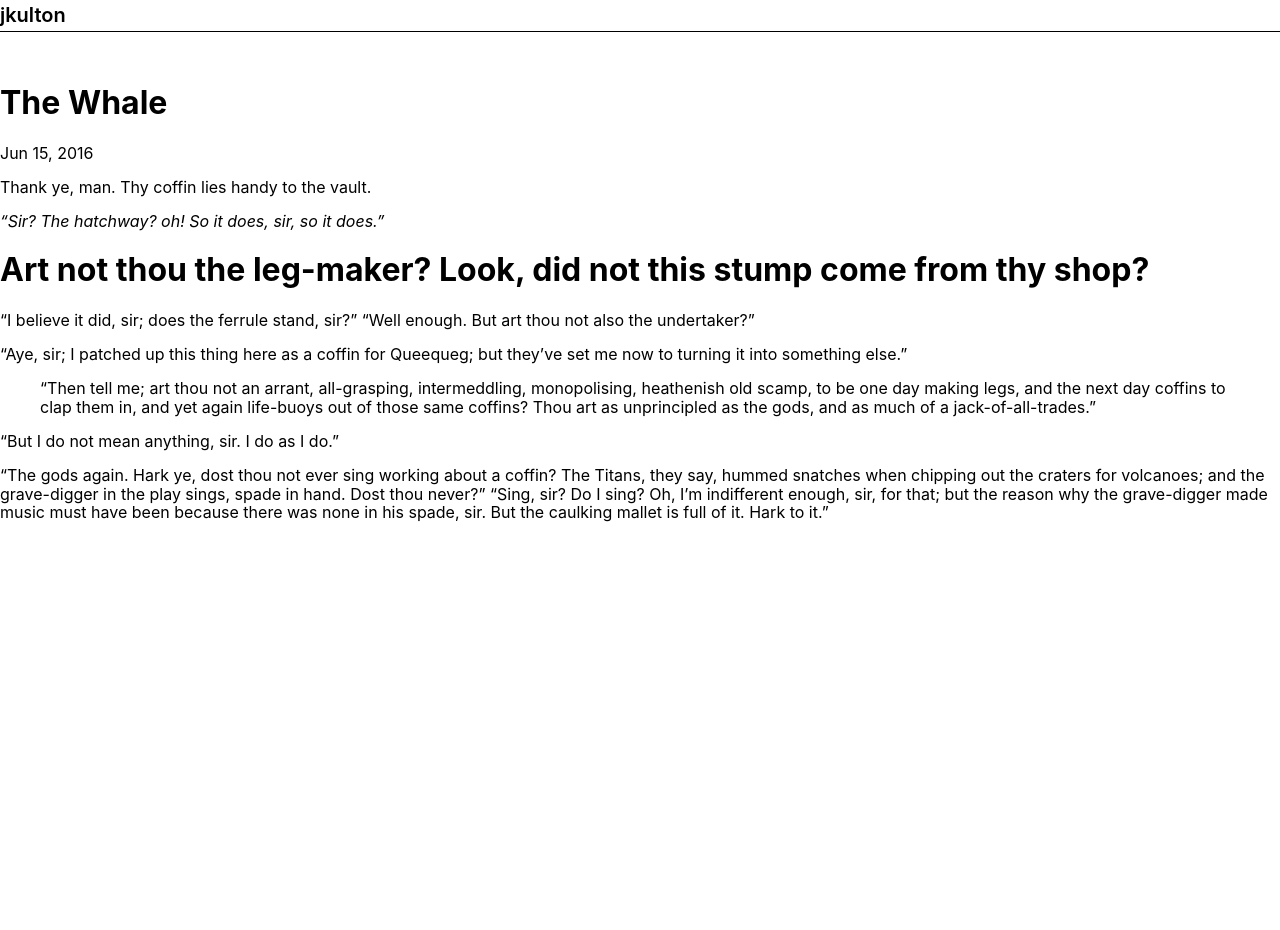
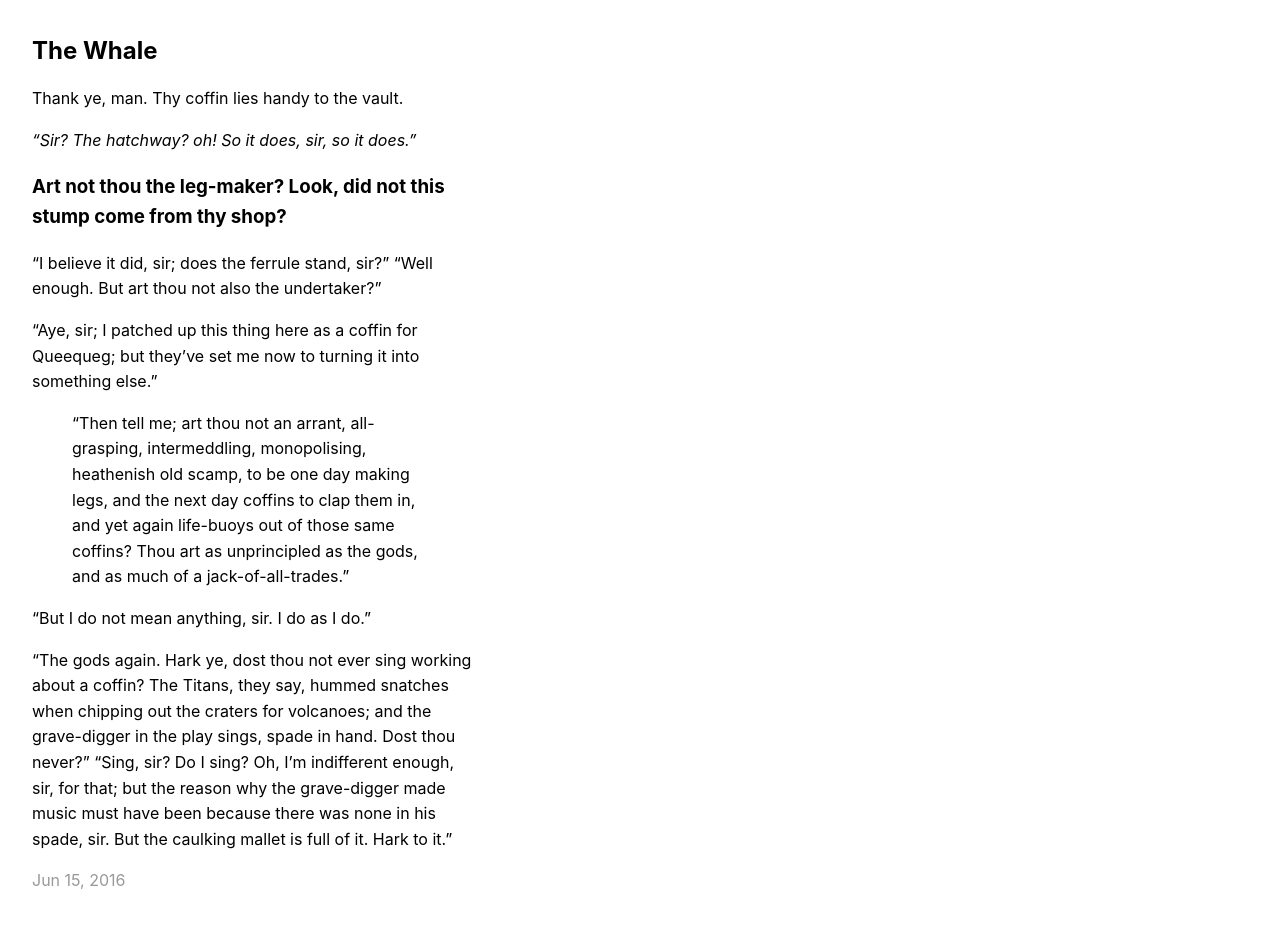
Before and after one commit to jkulton/jkulton.github.io, a Jekyll site: the page built from _posts/2016-06-15-the-whale.md, in a window 1280 px wide. Built offline with Jekyll 4.4.1, drawn with Linux system fonts in a browser that asks for light colours; before the commit the page ends 900 px from its top, so only the background shows below that.

Commit message:
update post styles

```diff
--- a/_layouts/default.html
+++ b/_layouts/default.html
@@ -4,9 +4,7 @@
   {% include head.html %}
 
   <body>
-
-        {{ content }}
-
+    {{ content }}
   </body>
 
 </html>
--- a/_layouts/post.html
+++ b/_layouts/post.html
@@ -1,17 +1,17 @@
 ---
 layout: default
 ---
-{% include header.html %}
 
-<section class="wrapper mha mw35 p1 pt4">
+<section class="f5 lh-copy pa4 mw6">
   <section class="content">
 
-    <h1>{{ page.title }}</h1>
-    <span class="mb05 ib f-sm f-gray">{{ page.date | date: "%b %-d, %Y" }}{% if page.author %} • {{ page.author }}{% endif %}{% if page.meta %} • {{ page.meta }}{% endif %}</span>
+    <h2 class="mt0 mb0">{{ page.title }}</h2>
 
-    <article class="card bg-white br2 mb1 p1 bc-gray b1">
+    <article>
     	{{ content }}
     </article>
 
+    <span class="mb1 db f5 italic silver w-100">{{ page.date | date: "%b %-d, %Y" }}{% if page.author %} • {{ page.author }}{% endif %}{% if page.meta %} • {{ page.meta }}{% endif %}</span>
+
   </section>
 </section>
--- a/_posts/2016-06-15-the-whale.md
+++ b/_posts/2016-06-15-the-whale.md
@@ -9,7 +9,7 @@ Thank ye, man. Thy coffin lies handy to the vault.
 
 _"Sir? The hatchway? oh! So it does, sir, so it does."_
 
-# Art not thou the leg-maker? Look, did not this stump come from thy shop?
+### Art not thou the leg-maker? Look, did not this stump come from thy shop?
 
 "I believe it did, sir; does the ferrule stand, sir?"
 "Well enough. But art thou not also the undertaker?"
```
Also changed, not shown: _layouts/page.html (+6 -6 lines), wedding/index.html (+13 -18 lines).
